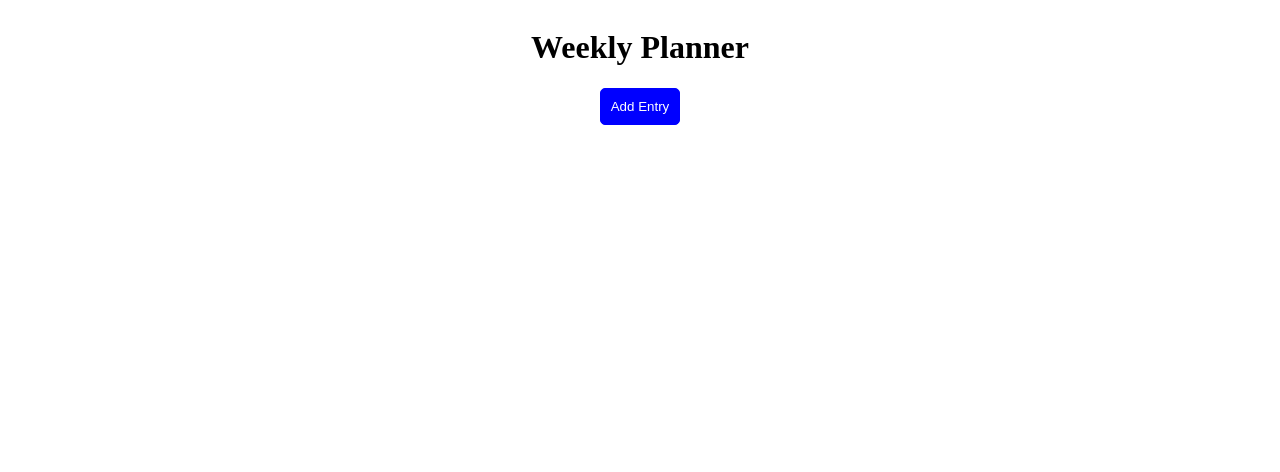
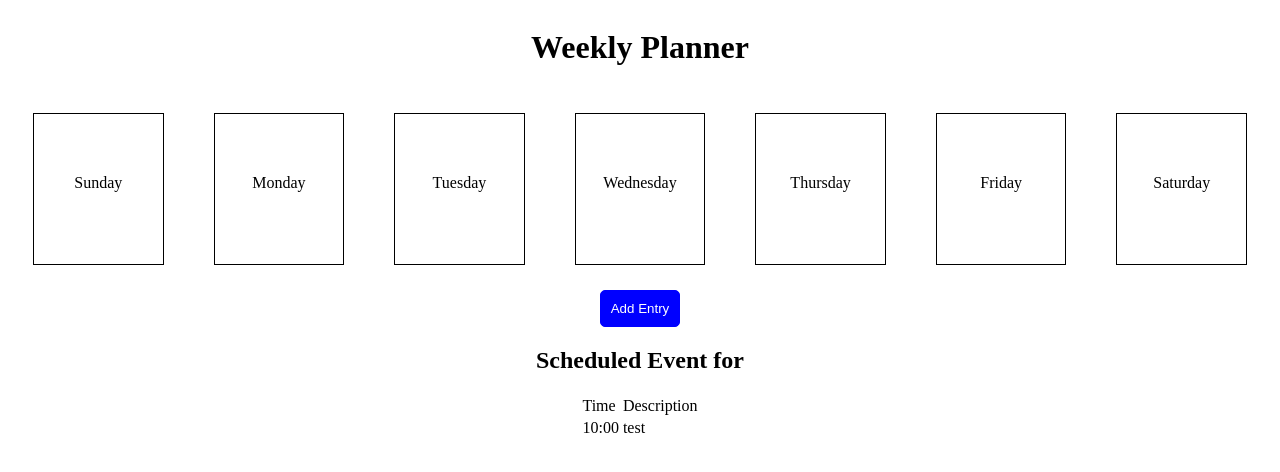
Before and after one commit to Stran1025/weekly-planner, a website: page weekly-planner/index.html in a window 1280 px wide. Drawn offline with Linux system fonts and the light colour scheme.

Commit message:
let's go jeff

```diff
--- a/weekly-planner/index.html
+++ b/weekly-planner/index.html
@@ -14,11 +14,62 @@
         <h1 class="">Weekly Planner</h1>
       </div>
     </div>
+    <div class="row justify-content">
+      <div class="col-8 text-center day-button">
+        <p>Sunday</p>
+      </div>
+      <div class="col-8 text-center day-button">
+        <p>Monday</p>
+      </div>
+      <div class="col-8 text-center day-button">
+        <p>Tuesday</p>
+      </div>
+      <div class="col-8 text-center day-button">
+        <p>Wednesday</p>
+      </div>
+      <div class="col-8 text-center day-button">
+        <p>Thursday</p>
+      </div>
+      <div class="col-8 text-center day-button">
+        <p>Friday</p>
+      </div>
+      <div class="col-8 text-center day-button">
+        <p>Saturday</p>
+      </div>
+    </div>
     <div class="row">
       <div class="col-full text-center">
         <button id="add-entry" class="button text-center">
           Add Entry
         </button>
+      </div>
+    </div>
+    <duv class="row">
+      <div class="col-full">
+        <h2 class="text-center">Scheduled Event for </h2>
+      </div>
+    </duv>
+    <div class="row">
+      <div class="col-full">
+        <table class="table">
+          <thead>
+            <tr>
+              <td>Time</td>
+              <td>Description</td>
+            </tr>
+          </thead>
+          <tbody>
+            <tr>
+              <td>10:00</td>
+              <td>test</td>
+            </tr>
+            <tr></tr>
+            <tr></tr>
+            <tr></tr>
+            <tr></tr>
+            <tr></tr>
+          </tbody>
+        </table>
       </div>
     </div>
   </div>
--- a/weekly-planner/styles.css
+++ b/weekly-planner/styles.css
@@ -16,6 +16,10 @@
 
 .col-fourth {
   width: 25%;
+}
+
+.col-8 {
+  width: calc(100% / 8);
 }
 
 .text-center {
@@ -62,6 +66,25 @@
   padding: 50px;
 }
 
+.table {
+  margin: auto;
+}
+
+.justify-content {
+  justify-content: center;
+}
+
+.day-button {
+  border: 1px solid black;
+  width: 150px;
+  height: 150px;
+  margin: 25px;
+}
+
+p {
+  margin-top: 60px;
+}
+
 textarea {
   width: 100%;
 }
```
